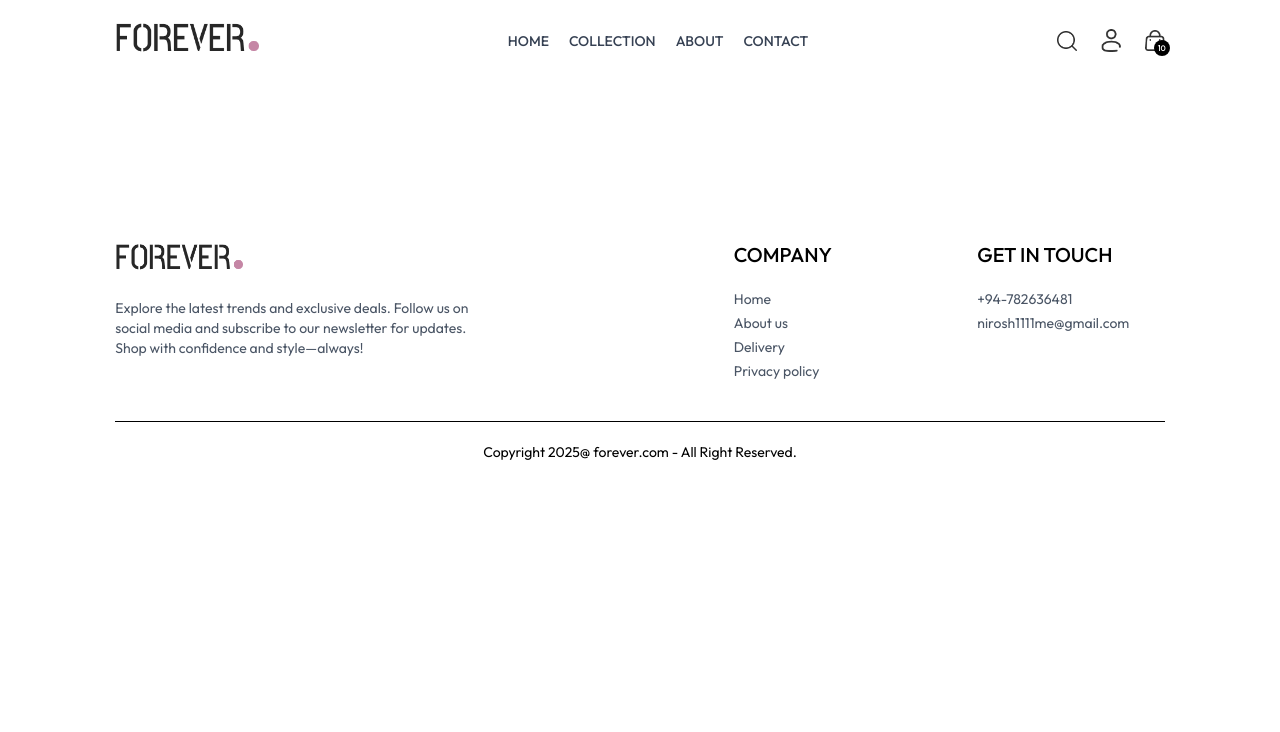
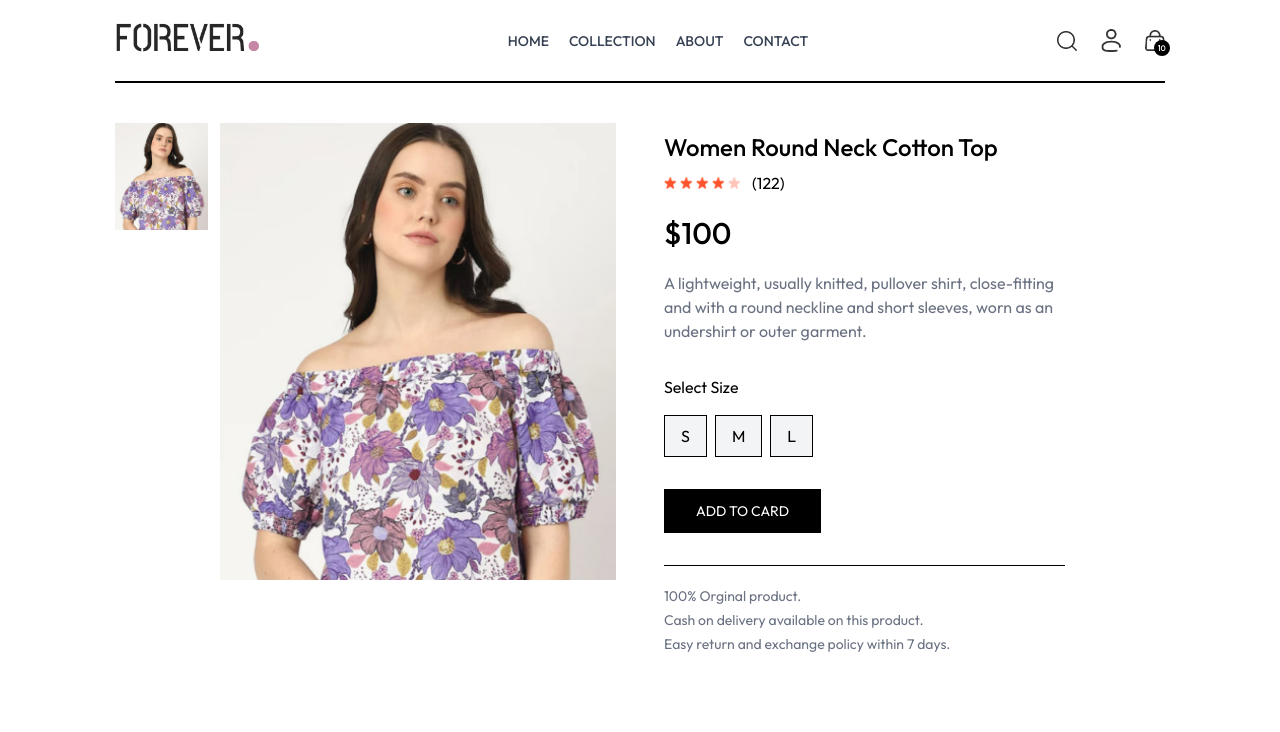
Before and after one commit to Nirosh-Edirisinghe/Ecommerse-site, a React (Vite) app in the folder frontend/: page /product/aaaaa in a window 1280 px wide. Shown: the top 732 px of the page. Built offline with nearby package versions, Linux system fonts and the light colour scheme.

Commit message:
add detail descriptio of inividual products

```diff
--- a/frontend/src/pages/Product.jsx
+++ b/frontend/src/pages/Product.jsx
@@ -1,18 +1,21 @@
 import React, { useContext, useEffect, useState } from 'react'
 import { useParams } from 'react-router-dom'
 import { ShopContext } from '../context/ShowContext';
+import { assets } from '../assets/assets';
+import RelatedProducct from '../components/RelatedProducct';
 
 const Product = () => {
   const {productId} = useParams();
-  const {products} = useContext(ShopContext);
+  const {products, currency} = useContext(ShopContext);
   const [productData, setProdductData] = useState(false);
+  const[image, setImage] = useState('')
+  const [size,setSize] = useState('')
 
   const fetchProdctData = async ()=>{
     products.map((item)=>{
       if (item._id === productId){
         setProdductData(item)
-        console.log(item);
-
+        setImage(item.image[0])
         return null;
       }
     })
@@ -23,11 +26,78 @@ const Product = () => {
   },[productId,products])
 
 
-  return (
-    <div>
+  return productData ? (
+    <div className='border-t-2 pt-10 transition-opacity ease-in duration-500 opacity-100'>
+      {/*product Data */}
+      <div className="flex gap-12 sm:gap-12 flex-col sm:flex-row">
 
+        {/*product Image */}
+        <div className='flex-1 flex flex-col-reverse gap-3 sm:flex-row'>
+          <div className='flex sm:flex-col overflow-x-auto sm:overflow-y-scroll justify-between sm:justify-normal sm:w-[18.7%] w-full'>
+            {
+              productData.image.map((item,index)=>(
+                <img onClick={()=>setImage(item)} src={item} key={index} className='w-[24%] sm:w-full sm:mb-3 flex-shrink-0 cursor-pointer ' />
+              ))
+            }
+          </div>
+
+          <div className="w-full sm:w-[80%]">
+            <img className='w-full h-auto' src={image} alt="" />
+          </div>
+
+        </div>
+
+        {/* Product details */}
+        <div className="flex-1">
+          <div className="font-medium text-2xl mt-2">{productData.name}</div>
+          <div className="flex items-center gap-1 mt-2">
+            <img src={assets.star_icon} alt="" className="w-3 5" />
+            <img src={assets.star_icon} alt="" className="w-3 5" />
+            <img src={assets.star_icon} alt="" className="w-3 5" />
+            <img src={assets.star_icon} alt="" className="w-3 5" />
+            <img src={assets.star_dull_icon} alt="" className="w-3 5" />
+            <p className="pl-2">(122)</p>
+          </div>
+          <p className='mt-5 text-3xl font-medium'>
+            {currency}{productData.price}
+          </p>
+          <p className="mt-5 text-gray-500 md:w-4/5">{productData.description}</p>
+          <div className="flex flex-col gap-4 my-8">
+            <p>Select Size</p>
+            <div className="flex gap-2">
+              {productData.sizes.map((item,index)=>(
+                <button onClick={()=>setSize(item)} className={`border py-2 px-4 bg-gray-100 ${item === size ? 'border-orange-500': ''}`} key={index}>{item}</button>
+              ))}
+            </div>
+          </div>
+
+          <button className="bg-black text-white  px-8 py-3 text-sm active:bg-gray-700">ADD TO CARD</button>
+          <hr className='mt-8 sm:w-4/5' />
+          <div className="text-sm text-gray-500 mt-5 flex flex-col gap-1">
+            <p>100% Orginal product.</p>
+            <p>Cash on delivery available on this product.</p>
+            <p>Easy return and exchange policy within 7 days.</p>
+          </div>
+        </div>
+      </div>
+
+      {/*description and review section */}
+      <div className="mt-20">
+        <div className="flex">
+          <b className="border px-5 py-3 text-sm">Description</b>
+          <p className='border px-5 py-3 text-sm'>Reviews (122)</p>
+        </div>
+
+        <div className="flex flex-col gap-4 border  px-6 py-5 text-sm text-gray-500">
+          <p>The Product Item Page is designed to provide customers with a seamless shopping experience by offering detailed product information, high-quality images, and easy purchasing options.</p>
+          <p>Our Product Item Page is designed to provide an engaging and user-friendly shopping experience. Customers can explore detailed product information, view high-resolution images, and make quick purchase decisions with ease.</p>
+        </div>
+      </div>
+
+      {/*Display related product */}
+      <RelatedProducct category={productData.category} subCategory={productData.subCategory}/>
     </div>
-  )
+  ) : <div className='opacity-0'></div>
 }
 
 export default Product
```
